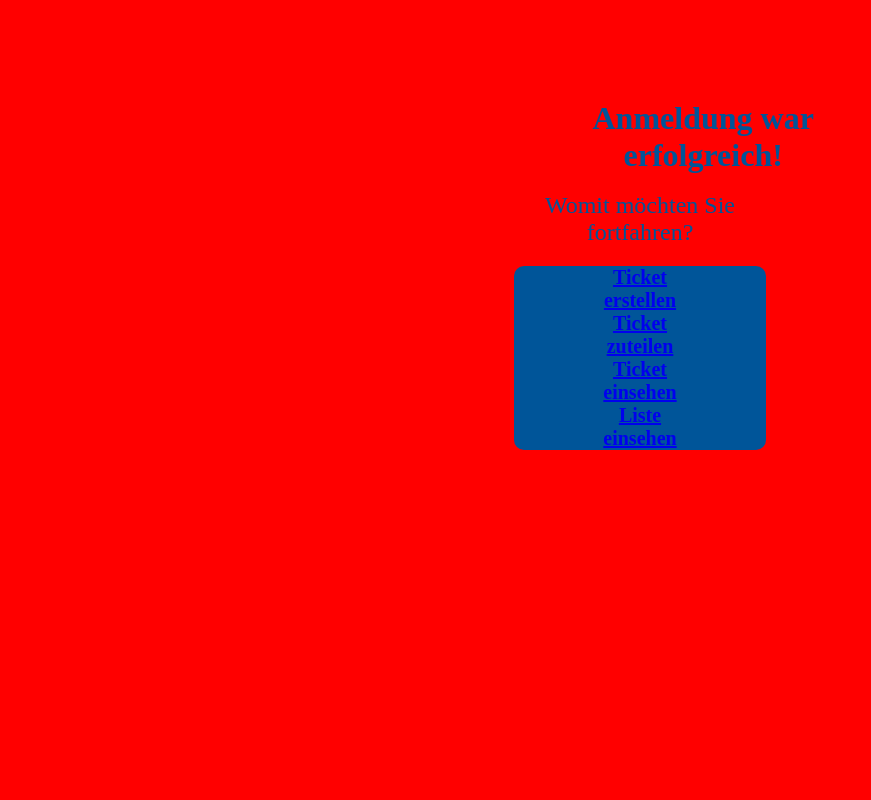
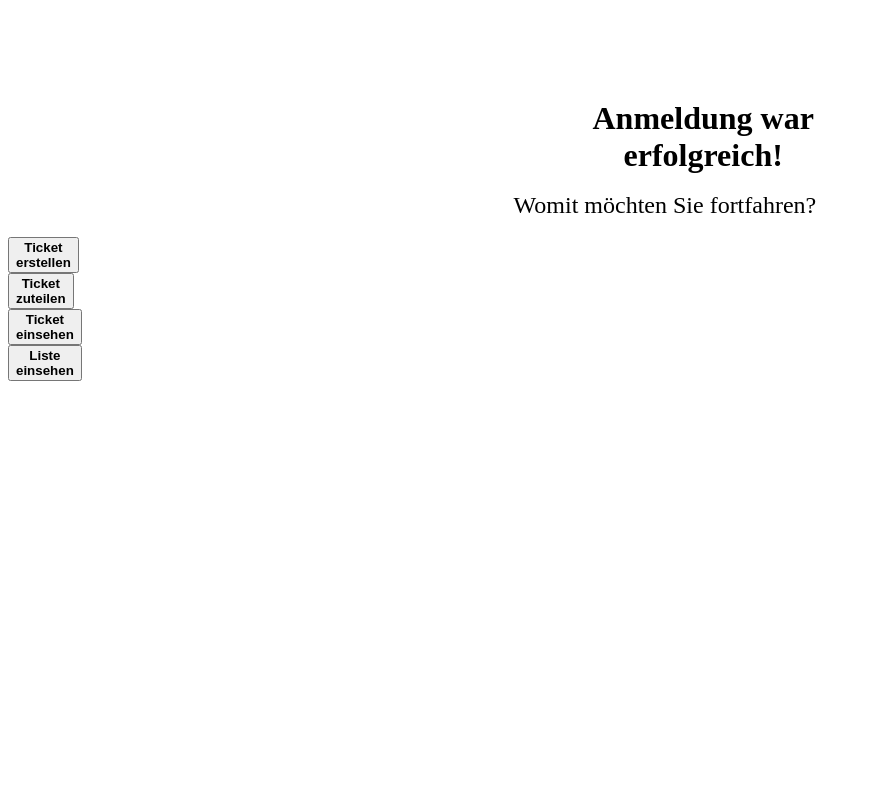
Before and after one commit to cinarmus/Ticketsystem, a PHP site: page /view.homeloggedin.php in a window 1280 px wide. Shown: the whole page, without its empty margins (0-871 px from the left). Run offline with PHP 8.4, Linux system fonts and the light colour scheme.

Commit message:
Ticket erstellen Abfragen eingefügt / Home_eingeloggt verbessert

```diff
--- a/controller/controller.ticket_erstellen.php
+++ b/controller/controller.ticket_erstellen.php
@@ -1,3 +1,3 @@
-php
+<?php
 
 Core::setView("ticket_erstellen", "view1", "detail");
--- a/includes/system.taskmap.php
+++ b/includes/system.taskmap.php
@@ -61,7 +61,7 @@ Core::setTaskMap(array(
 'speicherstand_edit'=>'controller.speicherstand_edit.php',
 'speicherstand_upload'=>'controller.speicherstand_upload.php',
 'ticketmanagement'=>'controller.ticketmanagement.php',
-'ticket_erstellen'=>'controller.ticket_erstellen.php',
+'ticket_erstellen'=>'',
 'ticketverwaltung'=>'controller.ticketverwaltung.php',
 'homeloggedin'=>'',
 ));
--- a/nbproject/private/private.xml
+++ b/nbproject/private/private.xml
@@ -6,9 +6,9 @@
             <file>file:/C:/xampp/htdocs/Ticketsystem/views/view.homeloggedin.php</file>
             <file>file:/C:/xampp/htdocs/Ticketsystem/includes/config.php</file>
             <file>file:/C:/xampp/htdocs/Ticketsystem/includes/system.taskmap.php</file>
+            <file>file:/C:/xampp/htdocs/Ticketsystem/views/view.ticket_erstellen.php</file>
             <file>file:/C:/xampp/htdocs/Ticketsystem/views/view.home.php</file>
             <file>file:/C:/xampp/htdocs/Ticketsystem/index.php</file>
-            <file>file:/C:/xampp/htdocs/Ticketsystem/controller/controller.homeloggedin.php</file>
         </group>
     </open-files>
 </project-private>
--- a/views/view.homeloggedin.php
+++ b/views/view.homeloggedin.php
@@ -7,69 +7,45 @@
 ?>
 
 <div class="erfolg">
-    <label id="uber1" id="uber1"><b>Anmeldung war erfolgreich!</b></label><br>
-    <label id="uber2" id="uber2">Womit möchten Sie fortfahren?</label>
+    <label id="uber1"><b>Anmeldung war erfolgreich!</b></label><br>
+    <label id="uber2">Womit möchten Sie fortfahren?</label><br>
 
-    <div class="buttons">
-    <a class="erstellen" id="ticket erstellen" href="google.de"><b>Ticket<br>erstellen</b></a><br>
-    <a class="zuteilen" href=#><b>Ticket<br>zuteilen</b></a><br>
-    <a class="einsehen" href=#><b>Ticket<br>einsehen</b></a><br>
-    <a class="einsehen" href=#><b>Liste<br>einsehen</b></a><br>
+    <div class="erstellen">
+    <button class="erstellen" href=#><b>Ticket<br>erstellen</b></button><br>
+
+    <div class="zuteilen">
+    <button class="zuteilen" href=#><b>Ticket<br>zuteilen</b></button><br>
+    </div>
+
+    <div class="t_einsehen">
+    <button class="t_einsehen_b" href=#><b>Ticket<br>einsehen</b></button><br>
+    </div>
+
+    <div class="l_einsehen">
+    <button class="l_einsehen_b" href=#><b>Liste<br>einsehen</b></button><br>
     </div>
 
     <style>
-
-    html, body{
-        background-color: red;
-    }
-
-    #uber1{
+     #uber1{
         display:flex;
         width: 30%;
         margin-left: 40%;
         margin-right: 40%;
         text-align: center;
         font-size: xx-large;
-        color: #005599;
+        color: 72 72 72;
         margin-top: 100px;
 
     }
     #uber2{
-        display:flex
+
         width: 30%;
         margin-left: 40%;
         margin-right: 40%;
         text-align: center;
         display: flex;
-        color: #005599;
+        color: 72 72 72;
         font-size: x-large;
-    }
-
-    .button{
-        width: 10px;
-        display: grid;
-    }
-
-    .erstellen{
-        border-color: black;
-    }
-
-
-    .buttons{
-        postion:relative;
-        font-weight: bold;
-        font-size: 20px;
-        text-align: center;
-        width: 20%;
-        background-color: #005599;
-        margin-left: 40%;
-        margin-right: 40%;
-        margin-top: 20px;
-        border-color: black;
-        border-radius: 10px;
-    }
-    erstellen:hover{
-        color: red;
     }
     </style>
 
```
Also changed, not shown: log.txt (+39 -0 lines), views/view.ticket_erstellen.php (+43 -1 lines).
